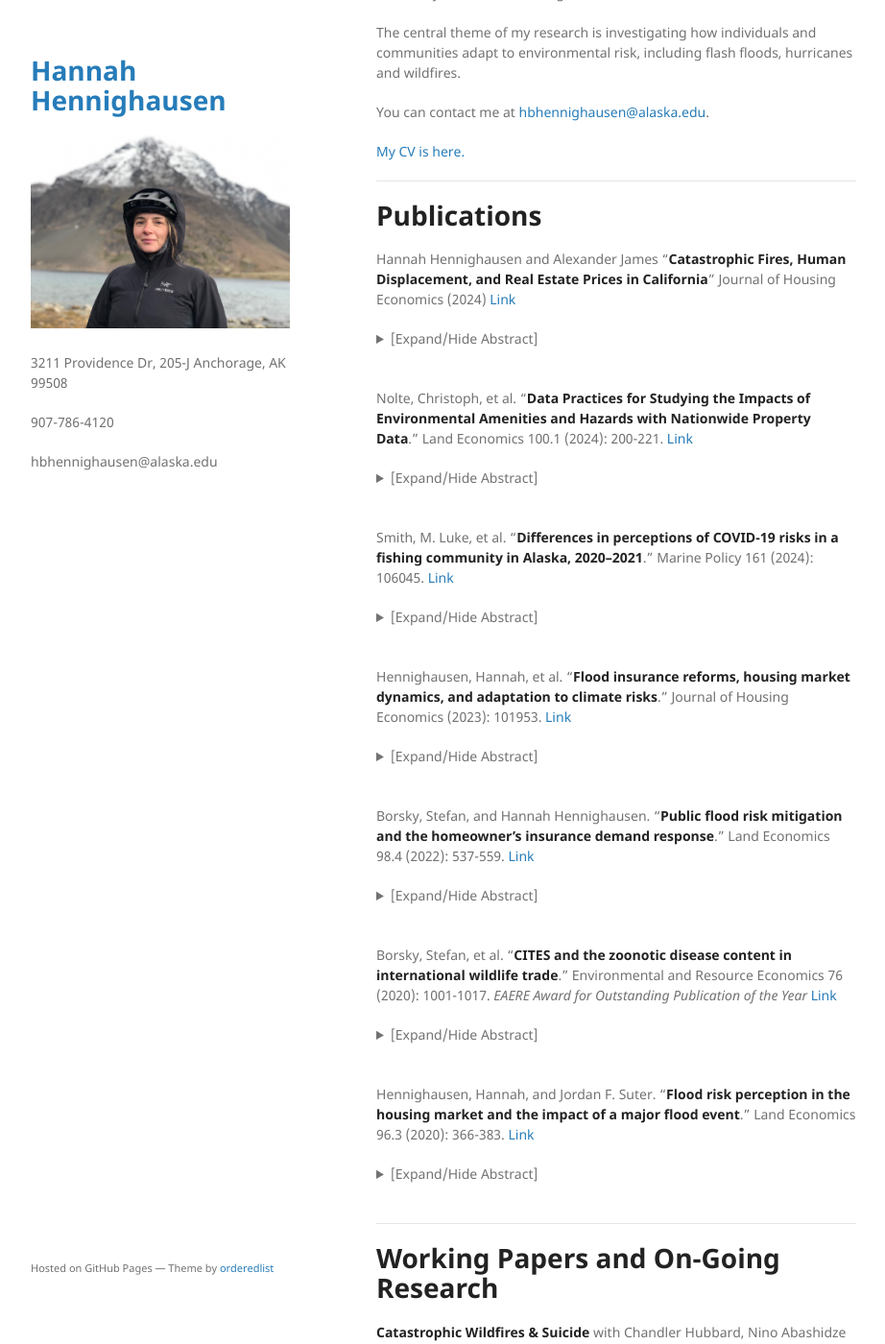
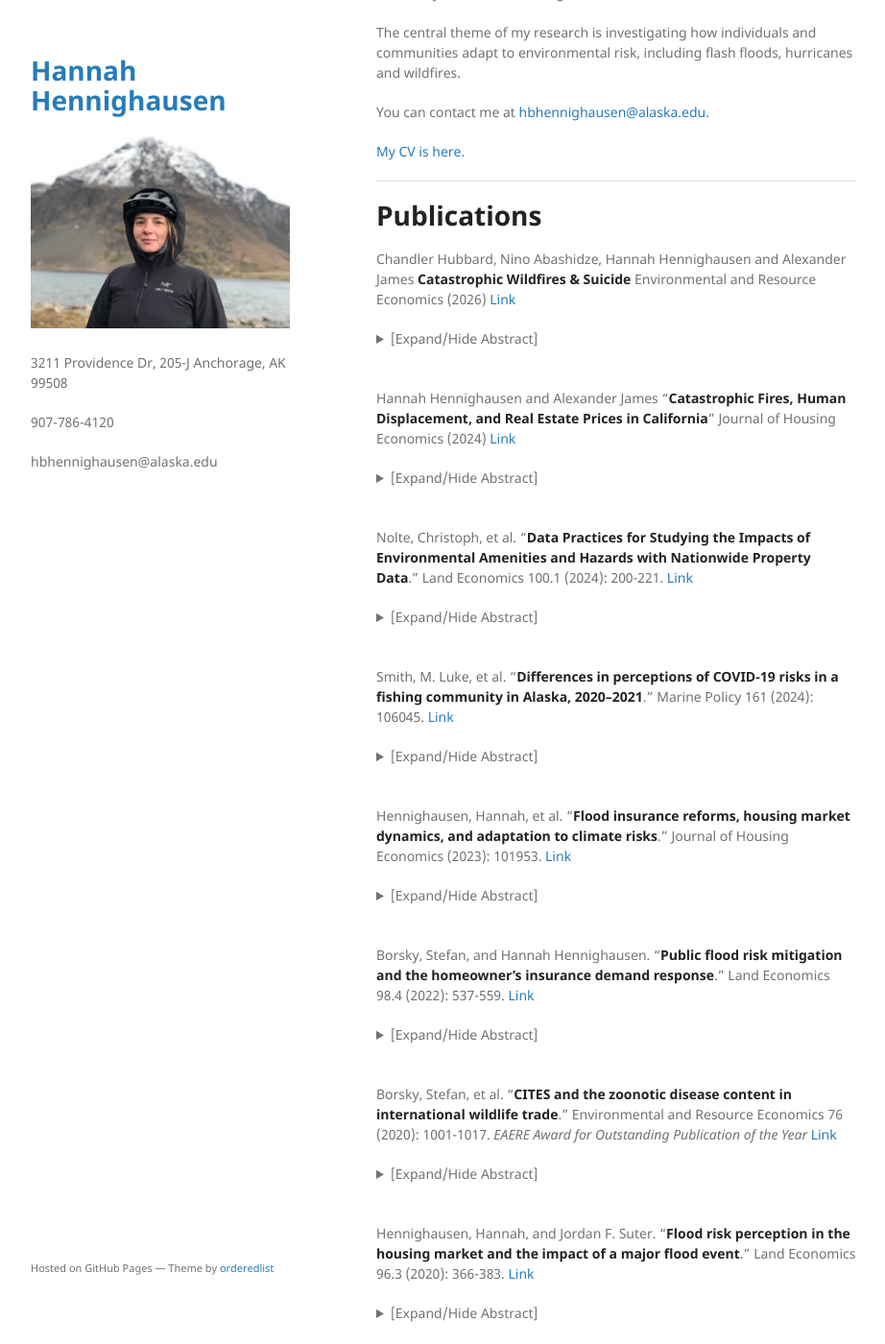
Before and after one commit to hannahhennighausen/hannahhennighausen.github.io, a Jekyll site: the page built from index.md, in a window 1280 px wide and 1400 px high, scrolled down 196 px. Shown: the whole window at 96% size, without its empty margins (178-1100 px from the left). Built offline with Jekyll 4.4.1, drawn with Linux system fonts in a browser that asks for light colours; the repository's description, which GitHub fills in, is left out; some of the changed text lies outside the part shown.

Commit message:
Update index.md

```diff
--- a/index.md
+++ b/index.md
@@ -14,6 +14,13 @@ You can contact me at [hbhennighausen@alaska.edu](mailto:hbhennighausen@alaska.e
 * * *
 
 # Publications
+
+Chandler Hubbard, Nino Abashidze, Hannah Hennighausen and Alexander James **Catastrophic Wildfires & Suicide** Environmental and Resource Economics (2026) [Link](https://papers.ssrn.com/sol3/papers.cfm?abstract_id=5179556)  <br />
+<details>
+  <summary>[Expand/Hide Abstract]</summary>
+We estimate the impact of catastrophic wildfires on suicide. Leveraging an eightyear panel of county-by-month restricted-use mortality data for California, we find that catastrophic wildfires increase the average rate of suicide by 23% over the six-month aftermath of an event. Exploring sources of heterogeneity, we find that effects are largely driven by older, single, men. Mechanisms are explored and suggest that both loss property and direct loss of life play a role. Our findings are robust across alternative treatment definitions and model specifications, suggesting that natural disasters-and catastrophic wildfires in particular-are deadlier and more expensive than previously thought.
+</details>
+<br />
 
 Hannah Hennighausen and Alexander James "**Catastrophic Fires, Human Displacement, and Real Estate Prices in California**" Journal of Housing Economics (2024) [Link](https://www.sciencedirect.com/science/article/abs/pii/S1051137724000421)
 <details>
@@ -68,13 +75,6 @@ The impact of flood events on flood risk perception has important implications f
 
 # Working Papers and On-Going Research
 
-**Catastrophic Wildfires & Suicide** with Chandler Hubbard, Nino Abashidze and Alexander James [Link](https://papers.ssrn.com/sol3/papers.cfm?abstract_id=5179556)  <br />
-<details>
-  <summary>[Expand/Hide Abstract]</summary>
-We estimate the impact of catastrophic wildfires on suicide. Leveraging an eightyear panel of county-by-month restricted-use mortality data for California, we find that catastrophic wildfires increase the average rate of suicide by 23% over the six-month aftermath of an event. Exploring sources of heterogeneity, we find that effects are largely driven by older, single, men. Mechanisms are explored and suggest that both loss property and direct loss of life play a role. Our findings are robust across alternative treatment definitions and model specifications, suggesting that natural disasters-and catastrophic wildfires in particular-are deadlier and more expensive than previously thought.
-</details>
-<br />
-
 **The cost of hurricane evacuations** with Jacob Gellman, Brett Watson and Kevin Berry  <br />
 <details>
   <summary>[Expand/Hide Abstract]</summary>
```
